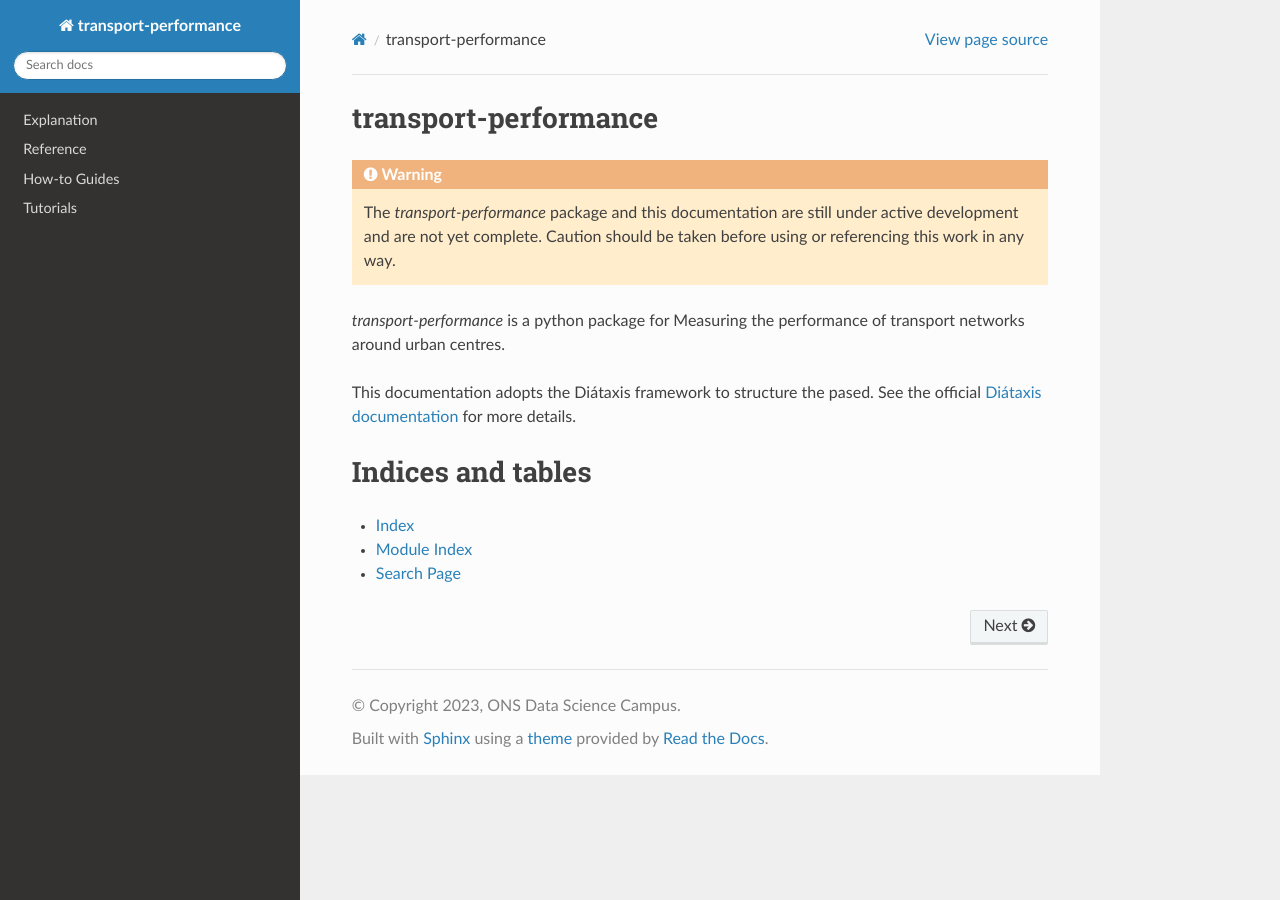
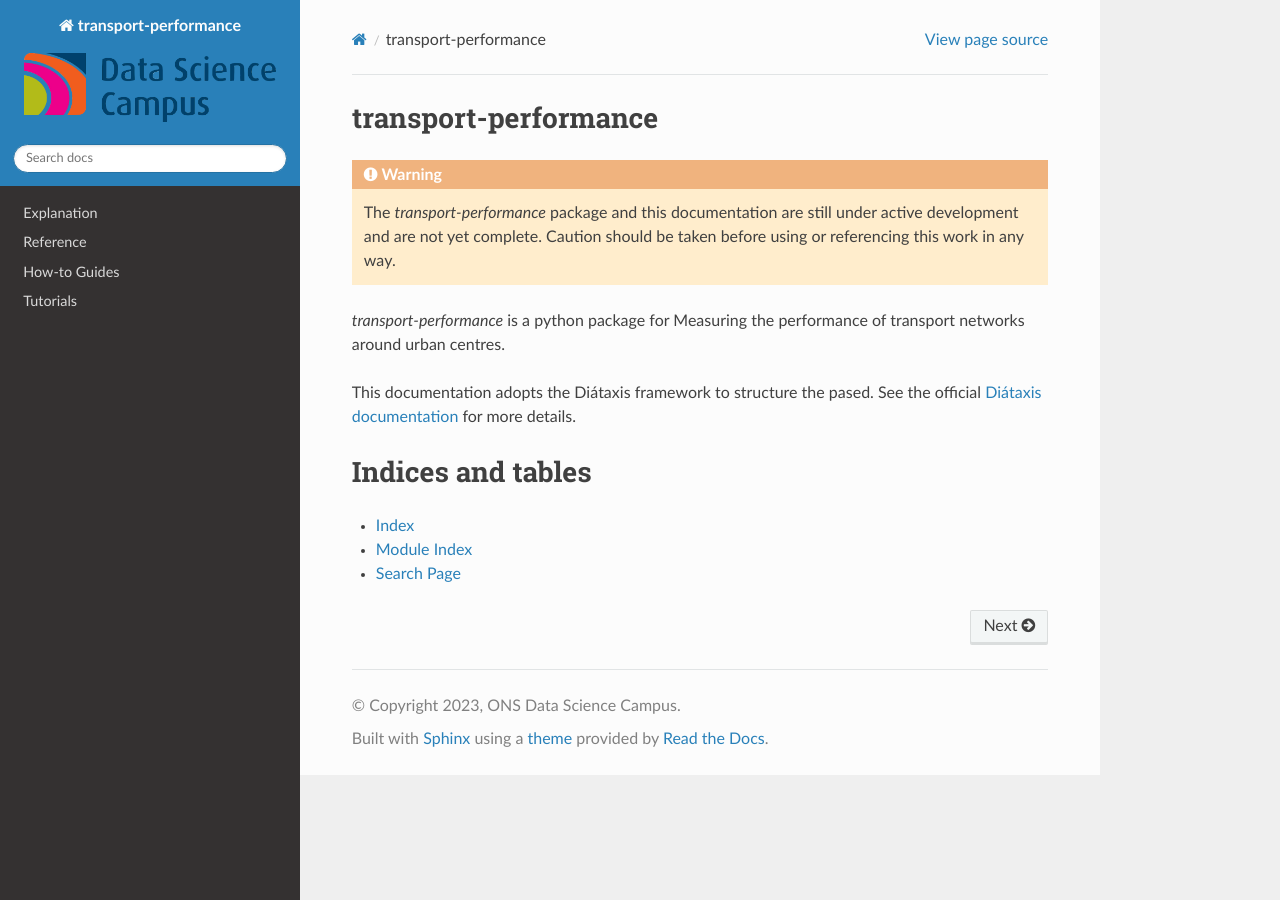
Before and after one commit to datasciencecampus/transport-network-performance, a Sphinx documentation site: the page built from docs/source/index.rst, in a window 1280 px wide. Built offline with Sphinx 7.4.7 and the Read the Docs theme 2.0.0, drawn with Linux system fonts in a browser that asks for light colours.

Commit message:
feat: added favicon and logo

```diff
--- a/docs/source/conf.py
+++ b/docs/source/conf.py
@@ -25,3 +25,5 @@
 
 html_theme = "sphinx_rtd_theme"
 html_static_path = ["_static"]
+html_favicon = "_static/favicon.ico"
+html_logo = "_static/dsc.png"
```
Also changed, not shown: docs/source/_static/dsc.png (added), docs/source/_static/favicon.ico (added), 1 other file.
